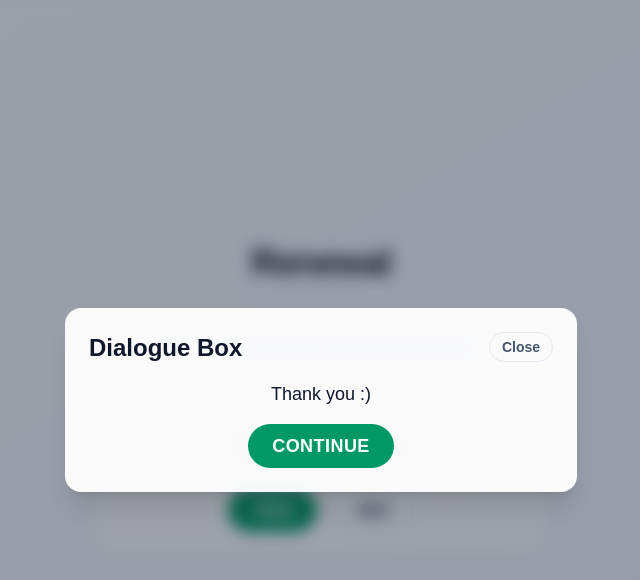
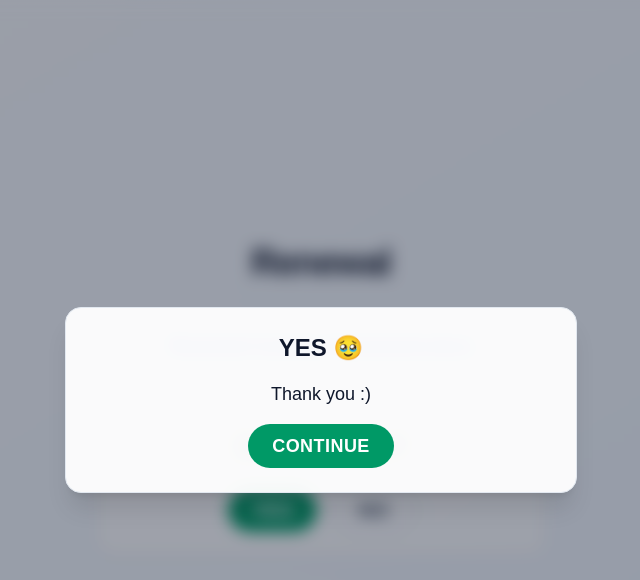
Before and after one commit to ShaqNew/shaqs-card, a Next.js app: page /naanas-space in a window 1280 px wide. Both pictures are taken after a click on the button "YES". Shown: the top 580 px of the page, without its empty margins (319-959 px from the left). Built offline with nearby package versions, Linux system fonts and the light colour scheme.

Commit message:
Text improvements and slight No function rework

```diff
--- a/src/components/ContractForm.tsx
+++ b/src/components/ContractForm.tsx
@@ -9,14 +9,15 @@ type ContractFormProps = {
 
 export default function ContractForm({ onYes, onNo }: ContractFormProps) {
   const [isSwapped, setIsSwapped] = useState(false);
+  const [firstNoClick, setFirstNoClick] = useState(true);
   const [sizeScale, setSizeScale] = useState(1);
-  const [textChanges, setTextChanges] = useState(0);
+  const [textChanges, setTextChanges] = useState(1);
   const [noSize, setNoSize] = useState("text-xl");
   const [yesSize, setYesSize] = useState("text-xl");
   const [noText, setNoText] = useState("no");
   //   const [disguiseNoButton, setDisguiseNoButton] = useState(false);
 
-  const transformNoButton = () => {
+  const changeButtonScales = () => {
     if (sizeScale === 1) {
       setNoSize("text-md");
       setYesSize("text-3xl");
@@ -26,11 +27,8 @@ export default function ContractForm({ onYes, onNo }: ContractFormProps) {
     } else if (sizeScale === 3) {
       setNoSize("text-xs");
       setYesSize("text-7xl");
-    } else if (sizeScale === 4) {
-      setNoSize("text-xs");
-      setYesSize("text-9xl");
     } else {
-      console.log("Out of sizes");
+      console.log("changeButtonScales default, sizeScale:", sizeScale);
       handleNoClick();
     }
     setSizeScale((prev) => prev + 1);
@@ -41,15 +39,6 @@ export default function ContractForm({ onYes, onNo }: ContractFormProps) {
   };
 
   const changeButtonText = () => {
-    if (Math.random() < 0.5) {
-      setNoText("yes");
-    } else if (Math.random() < 0.5) {
-      setNoText("Disabled");
-    } else if (Math.random() < 0.5) {
-      setNoText("...");
-    } else {
-      setNoText("Click if you hate fun");
-    }
     switch (textChanges) {
       case 1:
         setNoText("Click if you hate fun");
@@ -64,6 +53,7 @@ export default function ContractForm({ onYes, onNo }: ContractFormProps) {
         setNoText("...");
         break;
       default:
+        console.log("changeButtonText default, textChanges:", textChanges);
         handleNoClick();
         break;
     }
@@ -74,11 +64,14 @@ export default function ContractForm({ onYes, onNo }: ContractFormProps) {
     if (noText != "no") {
       setNoText("no");
     }
-    if (Math.random() < 0.3) {
+    if (firstNoClick) {
       swapButtons();
+      setFirstNoClick(false);
     } else if (Math.random() < 0.3) {
-      transformNoButton();
-    } else if (Math.random() < 0.3) {
+      swapButtons();
+    } else if (Math.random() < 0.3 && sizeScale < 4) {
+      changeButtonScales();
+    } else if (Math.random() < 0.3 && textChanges < 5) {
       changeButtonText();
     } else {
       onNo();
--- a/src/components/DialogueBox.tsx
+++ b/src/components/DialogueBox.tsx
@@ -63,19 +63,23 @@ export default function DialogueBox({
         className="absolute inset-0 bg-slate-900/40 backdrop-blur-sm"
         onClick={closeModal}
       />
-      <div className="relative z-10 w-full max-w-lg rounded-2xl bg-white/95 p-6 shadow-xl dark:bg-slate-900/90">
-        <div className="flex items-start justify-between gap-6">
-          <h2 className="text-2xl font-semibold text-slate-900 dark:text-slate-100">
-            Dialogue Box
+      <div className="relative z-10 w-full max-w-lg rounded-2xl bg-white/95 p-6 shadow-xl dark:bg-slate-900/90 border border-slate-200 dark:border-slate-700">
+        <div className="flex justify-center">
+          <h2 className="text-2xl font-semibold text-slate-900 dark:text-slate-100 text-center">
+            {triggerType === "link"
+              ? "Access denied 🛑"
+              : triggerType === "yes"
+              ? "YES 🥹"
+              : "NO 😭"}
           </h2>
-          <button
+          {/* <button
             type="button"
             aria-label="Close dialog"
             onClick={closeModal}
             className="rounded-full border border-slate-200 px-3 py-1 text-sm font-semibold text-slate-600 transition hover:bg-slate-100 dark:border-slate-700 dark:text-slate-200 dark:hover:bg-slate-800"
           >
             Close
-          </button>
+          </button> */}
         </div>
         {revealed ? (
           <div className="mt-4 text-center text-lg text-slate-900 dark:text-slate-100">
--- a/src/components/DialogueMessages.tsx
+++ b/src/components/DialogueMessages.tsx
@@ -39,7 +39,7 @@ export default function DialogueMessages(input: triggerSource) {
         setMessage(`Click YES to read the document`);
         break;
       case 4:
-        setMessage(`If you click this again, I'll take that as a yes`);
+        setMessage(`If you click this again, I'll take that as a "yes"`);
         break;
       case 5:
         setMessage(`Terms accepted :)`);
@@ -76,15 +76,20 @@ export default function DialogueMessages(input: triggerSource) {
         break;
       case 5:
         setLink("");
-        setMessage(`Click if you hate fun`);
+        setMessage(`This isn't a negotiation`);
         break;
       case 6:
-        setMessage(`Click if you hate fun`);
+        setLink(
+          "https://media1.giphy.com/media/v1.Y2lkPTc5MGI3NjExcGVtMml2MHpxZ2YzMWV3d3l4dWhoNWZ2cjM3OTgxejh5dHl0bTY0dCZlcD12MV9pbnRlcm5hbF9naWZfYnlfaWQmY3Q9Zw/2aw9gwZlltbdX92b4w/giphy.gif"
+        );
+        setMessage(`Negotiation Form attached 🔗`);
         break;
       case 7:
-        setMessage(`Click if you hate fun`);
+        setLink("");
+        setMessage(`Please?`);
+        break;
       default:
-        setMessage(`No button clicked ${count} times`);
+        setMessage(`Please x ${count}?`);
         break;
     }
   };
```
